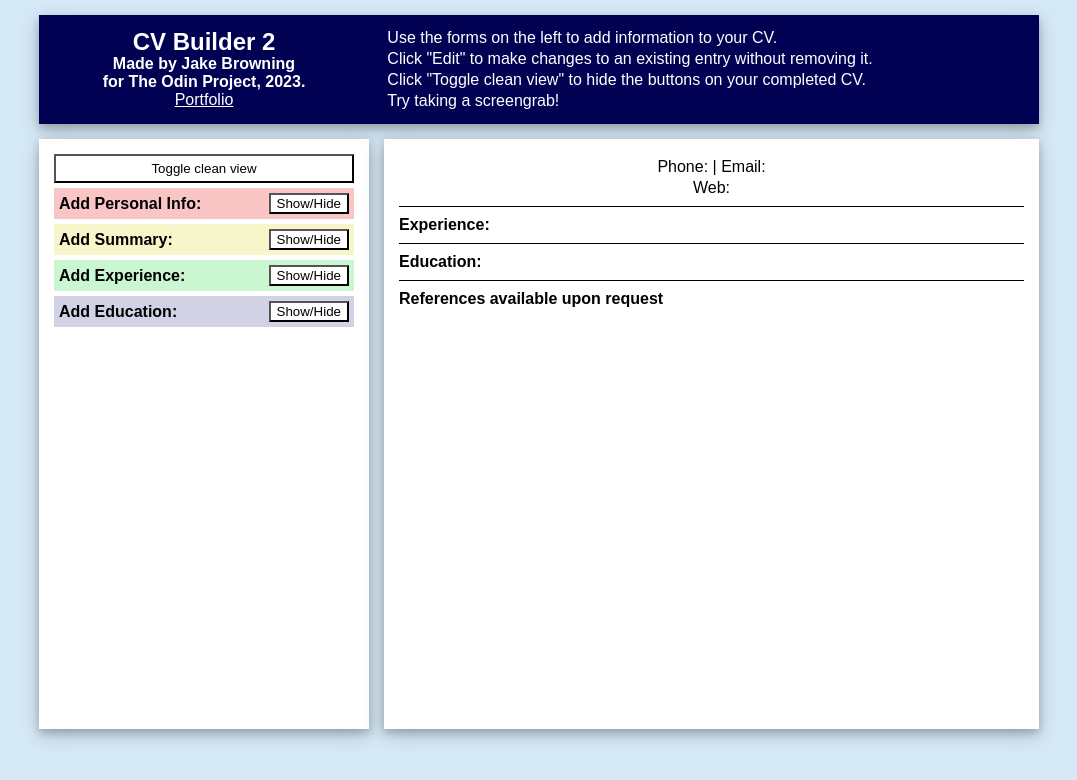
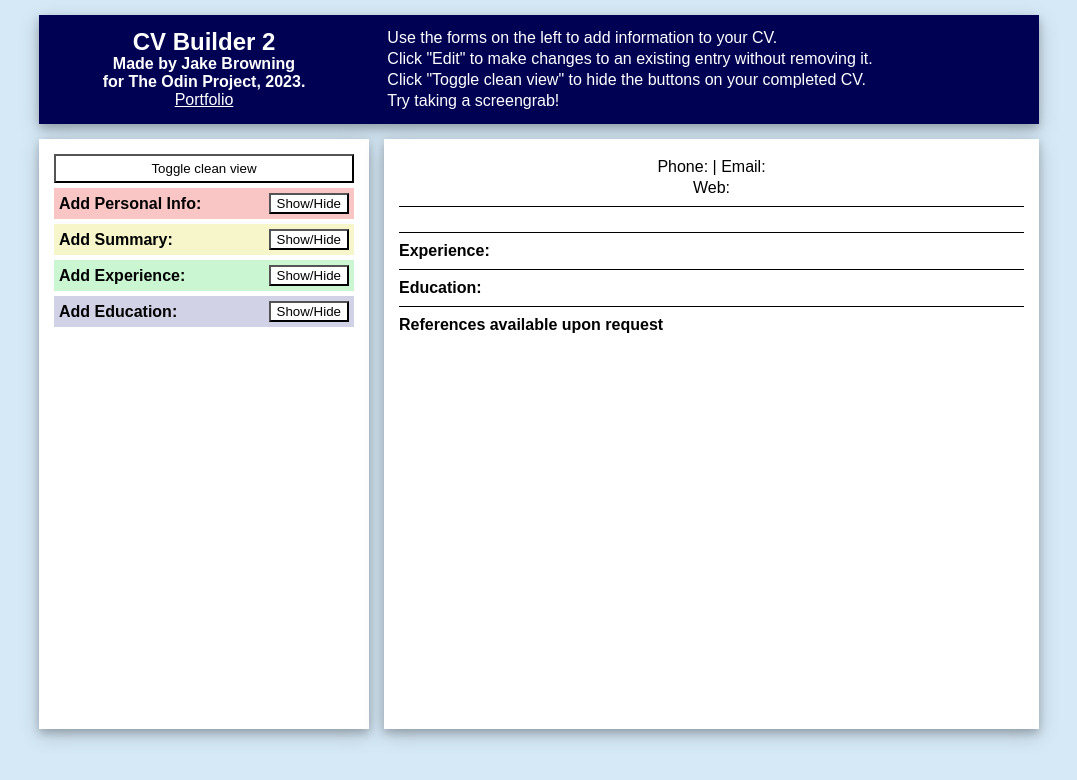
Before and after one commit to JakeBrowning90/cv-application, a React (Vite) app in the folder cv-application/: page / in a window 1280 px wide. Shown: the top 780 px of the page, without its empty margins (101-1178 px from the left). Built offline with nearby package versions, Linux system fonts and the light colour scheme.

Commit message:
Add useState to summary const, output to CV div

```diff
--- a/cv-application/src/App.jsx
+++ b/cv-application/src/App.jsx
@@ -39,6 +39,35 @@ function App() {
     e.preventDefault();
     // Modify state:
     setCurrentPersonal(personal);
+  };
+
+  const[summary, setSummary] = useState({
+    title:'',
+    statement:'',
+  });
+
+  const[currentSummary, setCurrentSummary] = useState({
+    title:'',
+    statement:'',
+  });
+
+  const handleSummaryChange = (e) => {
+    const value = e.target.value;
+    const name = e.target.name;
+
+    setSummary((summary) => {
+      return {
+        ...summary,   // Spread Operator
+        [name]: value
+      }
+    })
+  };
+
+  const onSubmitSummary = (e) => {
+    //Prevent default behavior (form refresh)
+    e.preventDefault();
+    // Modify state:
+    setCurrentSummary(summary);
   };
 
   //experience
@@ -221,6 +250,11 @@ function App() {
           personal={personal}
           handlePersonalChange={handlePersonalChange}
           onSubmitPersonal={onSubmitPersonal}
+
+          summary={summary}
+          handleSummaryChange={handleSummaryChange}
+          onSubmitSummary={onSubmitSummary}
+
           experience={experience}
           handleExperienceChange={handleExperienceChange}
           onSubmitExperience={onSubmitExperience}
@@ -231,6 +265,7 @@ function App() {
         />
         <CVOutput
           currentPersonal={currentPersonal}
+          currentSummary={currentSummary}
           experienceEntries={experienceEntries}
           editExperienceEntry={editExperienceEntry}
           deleteExperienceEntry={deleteExperienceEntry}
--- a/cv-application/src/components/CVOutput.jsx
+++ b/cv-application/src/components/CVOutput.jsx
@@ -1,9 +1,12 @@
 import PersonalOutput from "./PersonalOutput"
+import SummaryOutput from "./SummaryOutput"
 import ExperienceOutput from "./ExperienceOutput"
 import EducationOutput from "./EducationOutput"
 
 function CVOutput(props) {
     const currentPersonal = props.currentPersonal
+    const currentSummary = props.currentSummary
+
     const experienceEntries = props.experienceEntries
     const editExperienceEntry = props.editExperienceEntry
     const deleteExperienceEntry = props.deleteExperienceEntry
@@ -13,6 +16,7 @@ function CVOutput(props) {
 
     return <div className="cvOutput">
         <PersonalOutput currentPersonal={currentPersonal}/>
+        <SummaryOutput currentSummary={currentSummary}/>
         <ExperienceOutput experienceEntries={experienceEntries} editExperienceEntry={editExperienceEntry} deleteExperienceEntry={deleteExperienceEntry}/>
         <EducationOutput educationEntries={educationEntries} editEducationEntry={editEducationEntry} deleteEducationEntry={deleteEducationEntry}/>
         <h2>References available upon request</h2>
--- a/cv-application/src/components/Formbase.jsx
+++ b/cv-application/src/components/Formbase.jsx
@@ -9,6 +9,10 @@ function Formbase({
     personal,
     handlePersonalChange,
     onSubmitPersonal,
+    summary,
+    handleSummaryChange,
+    onSubmitSummary,
+
     experience,
     handleExperienceChange,
     onSubmitExperience,
@@ -18,7 +22,7 @@ function Formbase({
     return <div className="formbase">
         <button onClick={hideButtons}>Toggle clean view</button>
         <PersonalForm personal={personal} handlePersonalChange={handlePersonalChange} onSubmitPersonal={onSubmitPersonal} hideForm={hideForm}/>
-        <SummaryForm personal={personal} handlePersonalChange={handlePersonalChange} onSubmitPersonal={onSubmitPersonal} hideForm={hideForm}/>
+        <SummaryForm summary={summary} handleSummaryChange={handleSummaryChange} onSubmitSummary={onSubmitSummary} hideForm={hideForm}/>
         <ExperienceForm experience={experience} handleExperienceChange={handleExperienceChange} onSubmitExperience={onSubmitExperience} hideForm={hideForm}/>
         <EducationForm education={education} handleEducationChange={handleEducationChange} onSubmitEducation={onSubmitEducation} hideForm={hideForm}/>
     </div>
--- a/cv-application/src/components/SummaryForm.jsx
+++ b/cv-application/src/components/SummaryForm.jsx
@@ -1,15 +1,15 @@
-function SummaryForm({personal, handlePersonalChange, onSubmitPersonal, hideForm}) {
+function SummaryForm({summary, handleSummaryChange, onSubmitSummary, hideForm}) {
     return <div className="summaryFormDiv">
         <div className="formHeader summaryHeader">
             <h2>Add Summary:</h2>
             <button onClick={() => hideForm("summaryForm")}>Show/Hide</button>
         </div>
-        <form id="summaryForm" onSubmit={onSubmitPersonal}>
+        <form id="summaryForm" onSubmit={onSubmitSummary}>
             <label htmlFor="titleInput">Title:
-                <input type="text" name="title" id="titleInput" maxLength="30" required value={personal.username} onChange={handlePersonalChange}/>
+                <input type="text" name="title" id="titleInput" maxLength="30" required value={summary.title} onChange={handleSummaryChange}/>
             </label>
             <label htmlFor="statementInput">Statement:
-                <textarea name="statement" id="statementInput" placeholder="Describe your skills, values, achievements, goals, etc." required value={personal.username} onChange={handlePersonalChange}/>
+                <textarea name="statement" id="statementInput" placeholder="Describe your skills, values, achievements, goals, etc." required value={summary.statement} onChange={handleSummaryChange}/>
             </label>
             <button className="formButton" type="submit">Update</button>
         </form>
--- a/cv-application/src/components/SummaryOutput.jsx
+++ b/cv-application/src/components/SummaryOutput.jsx
@@ -0,0 +1,8 @@
+function SummaryOutput({currentSummary}) {
+    return <div className="cvSection summaryOutput">
+        <h2>{currentSummary.title}</h2>
+        <div>{currentSummary.statement}</div>
+    </div>
+}
+
+export default SummaryOutput;
```
